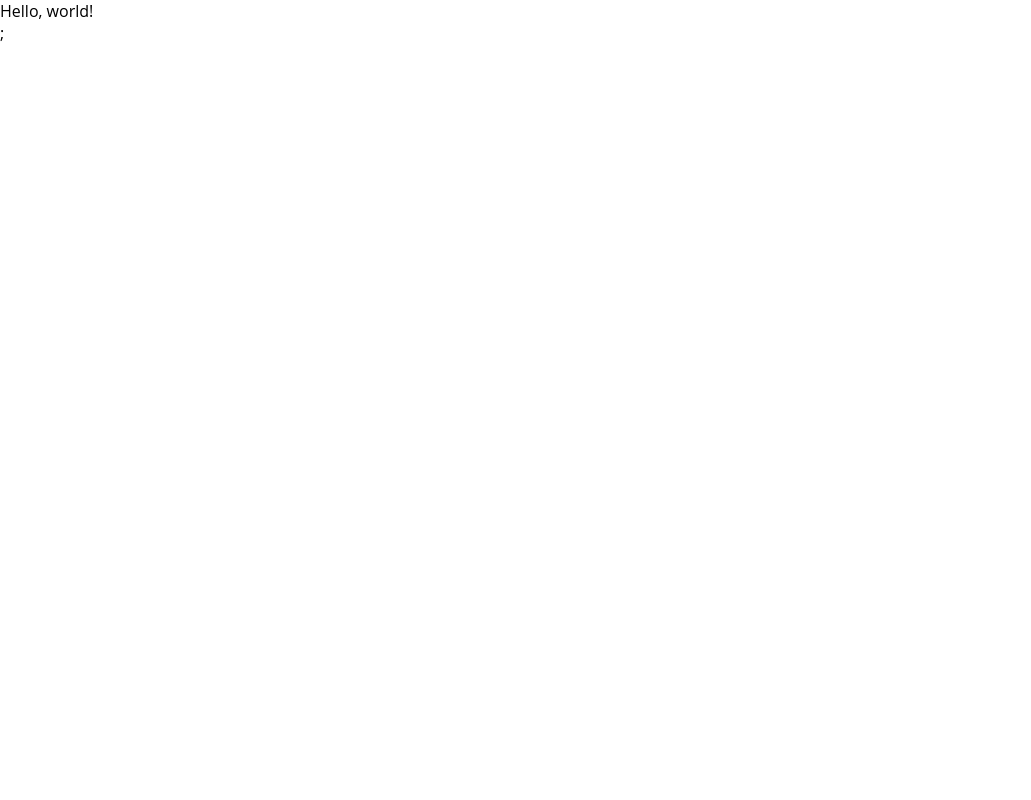
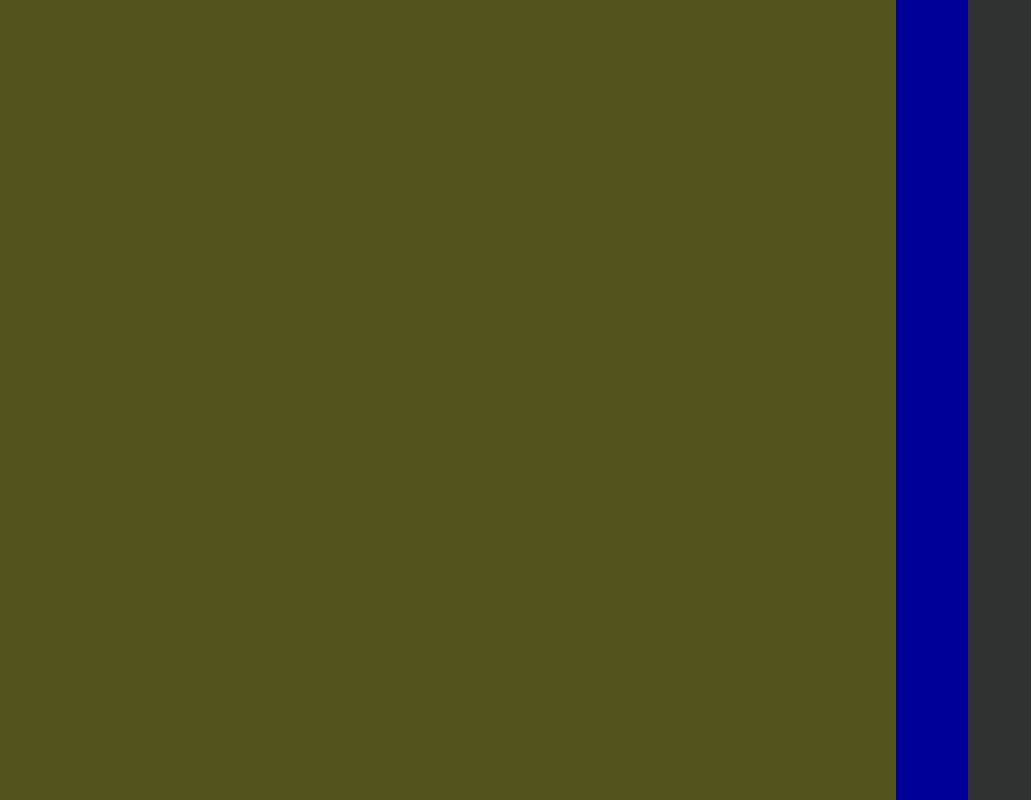
Before and after one commit to Andrew-Sparrow/guru-test-task, a React (Create React App) app: page / in a window 1280 px wide. Shown: the top 800 px of the page, without its empty margins (0-1031 px from the left). Built offline with nearby package versions, Linux system fonts and the light colour scheme.

Commit message:
ard component was added

```diff
--- a/package.json
+++ b/package.json
@@ -39,11 +39,13 @@
     "overrides": [
       {
         "files": [
-          "*test*"
+          "*test*",
+          "**/*.ts?(x)"
         ],
         "rules": {
           "@typescript-eslint/unbound-method": "off",
-          "jest/unbound-method": "error"
+          "jest/unbound-method": "error",
+          "no-console": "off"
         }
       }
     ]
--- a/src/components/app/app.tsx
+++ b/src/components/app/app.tsx
@@ -1,5 +1,7 @@
 import styled from 'styled-components';
 import GlobalStyles from '../../styles/global';
+
+import { Main } from '../main/main';
 
 const StyledApp = styled.div`
   width: 320px;
@@ -18,7 +20,9 @@ function App(): JSX.Element {
   return (
     <>
       <GlobalStyles />
-      <StyledApp>Hello, world!</StyledApp>;
+      <StyledApp>
+        <Main />
+      </StyledApp>
     </>
   );
 }
--- a/src/components/card/card.tsx
+++ b/src/components/card/card.tsx
@@ -2,6 +2,8 @@ import styled from 'styled-components';
 
 const StyledCard = styled.div`
   width: 300px;
+  height: 368px;
+  background-color: #53531e;
 
   @media(min-width: 321px) {
     width: 224px;
--- a/src/components/main/main.tsx
+++ b/src/components/main/main.tsx
@@ -6,21 +6,22 @@ const StyledMain = styled.div`
   width: 300px;
   display: flex;
   flex-wrap: wrap;
-
+  background-color: #000099;
 
   @media(min-width: 321px) {
     width: 968px;
   }
 `;
 
-const list = new Array(16).map((item, index) => index);
-
+const list = new Array(16).fill(1);
+const newList = list.map((item, index) => index + 1);
+console.log(newList);
 
 function Main(): JSX.Element {
   return (
     <StyledMain>
       {
-        list.map((card) => <Card key={card} />)
+        newList.map((card) => <Card key={card} />)
       }
     </StyledMain>
   );
--- a/src/styles/global.ts
+++ b/src/styles/global.ts
@@ -9,6 +9,10 @@ export default createGlobalStyle`
         font-family: 'Open Sans', sans-serif;
     }
 
+    body {
+      background-color: #303131;
+    }
+
     #root{
         margin:0 auto;
     }
```
Also changed, not shown: 1 other file (tests, documents, lock files or other folders).
